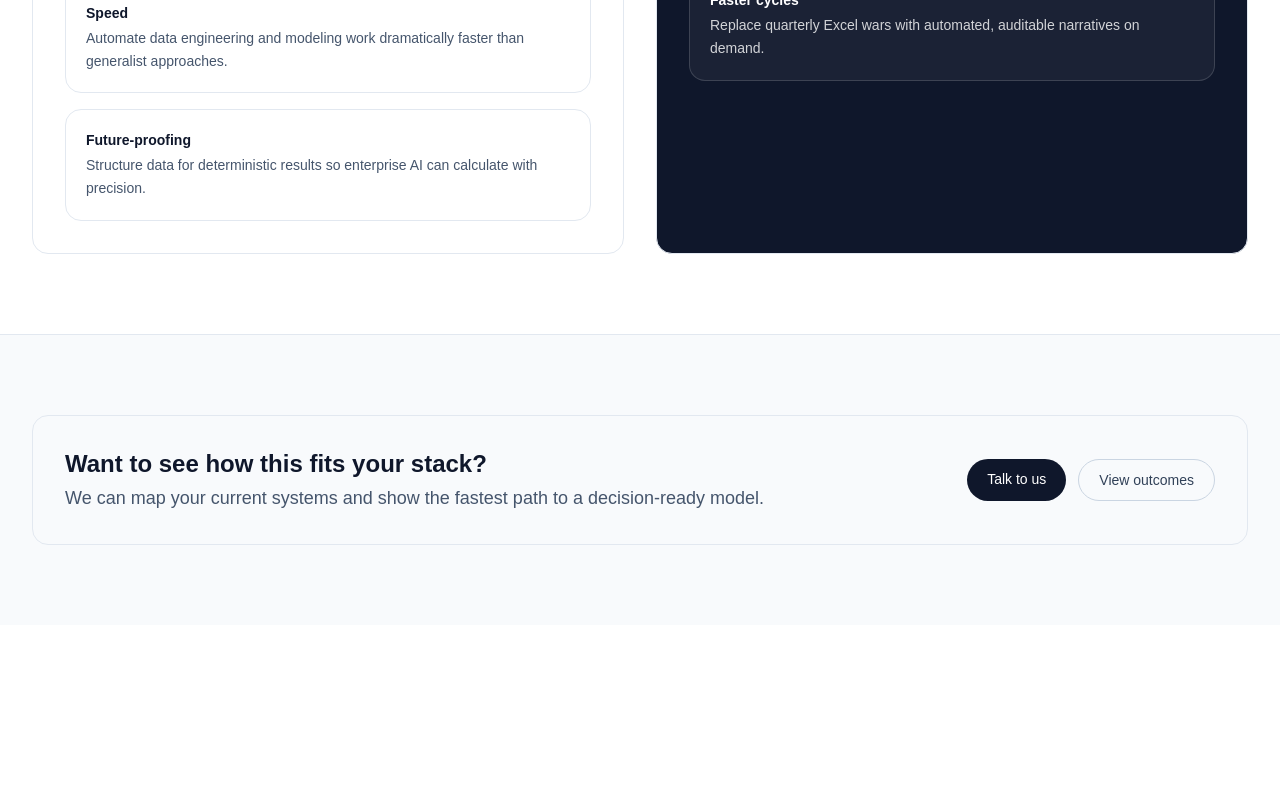
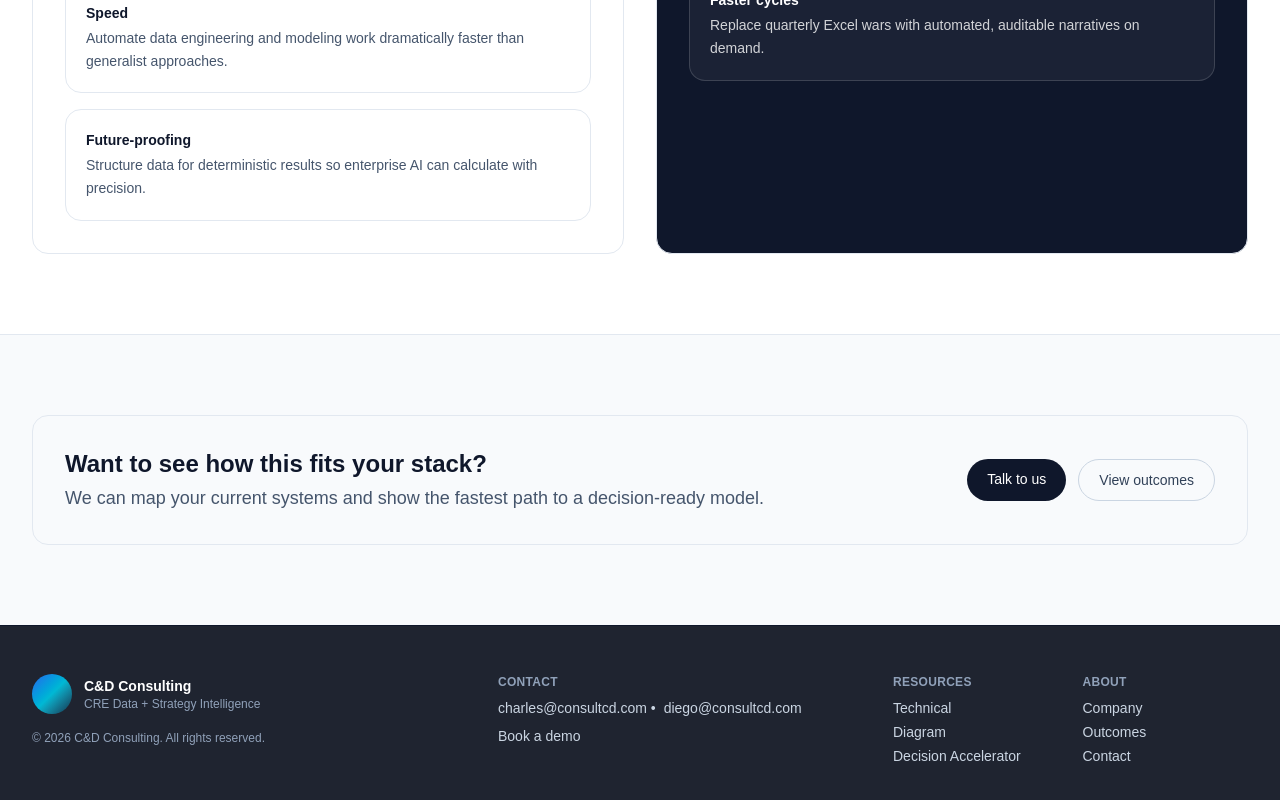
Before and after one commit to gliderhover/cd-consulting-site, a Next.js app: page /technical in a window 1280 px wide. Shown: the part 1957-2757 px from the top of the page. Before the commit the page ends 2582 px from the top, so only its background shows below. Built offline with nearby package versions, Linux system fonts and the light colour scheme.

Commit message:
footer update

```diff
--- a/app/layout.tsx
+++ b/app/layout.tsx
@@ -2,6 +2,7 @@ import type { Metadata } from "next";
 import { Geist, Geist_Mono } from "next/font/google";
 import "./globals.css";
 import SiteHeader from "@/components/SiteHeader";
+import SiteFooter from "@/components/SiteFooter";
 
 const geistSans = Geist({
   variable: "--font-geist-sans",
@@ -29,6 +30,7 @@ export default function RootLayout({
         className={`${geistSans.variable} ${geistMono.variable} antialiased`}
       ><SiteHeader />
         {children}
+        <SiteFooter />
       </body>
     </html>
   );
--- /dev/null
+++ b/components/SiteFooter.tsx
@@ -0,0 +1,94 @@
+import Container from "@/components/Container";
+import contactContent from "@/content/contact.json";
+
+type ContactContent = {
+  emails?: string[];
+  email?: string;
+};
+
+const contact = contactContent as Partial<ContactContent>;
+
+export default function SiteFooter() {
+  const year = new Date().getFullYear();
+  const emails = (contact.emails && contact.emails.length > 0
+    ? contact.emails
+    : contact.email
+      ? [contact.email]
+      : ["charles@consultcd.com", "diego@consultcd.com"]) as string[];
+
+  return (
+    <footer className="border-t border-slate-900 bg-[#1f2430] py-12 text-slate-200">
+      <Container>
+        <div className="grid gap-10 md:grid-cols-[1.2fr_1fr_1fr]">
+          <div className="space-y-4">
+            <div className="flex items-center gap-3">
+              <div className="h-10 w-10 rounded-full bg-gradient-to-br from-[#2563eb] via-[#00b8d4] to-[#0f344d]" />
+              <div>
+                <div className="text-sm font-semibold text-white">C&amp;D Consulting</div>
+                <div className="text-xs text-slate-400">CRE Data + Strategy Intelligence</div>
+              </div>
+            </div>
+            <div className="text-xs text-slate-400">© {year} C&amp;D Consulting. All rights reserved.</div>
+          </div>
+
+          <div className="space-y-2 text-sm">
+            <div className="text-xs font-semibold uppercase tracking-wide text-slate-400">Contact</div>
+            <div className="flex flex-wrap gap-2 text-sm text-slate-300">
+              {emails.map((email, index) => (
+                <span key={email}>
+                  <a href={`mailto:${email}`} className="hover:text-white">
+                    {email}
+                  </a>
+                  {index < emails.length - 1 ? " • " : ""}
+                </span>
+              ))}
+            </div>
+            <a
+              href="https://outlook.office.com/book/Demo@consultcd.com/"
+              target="_blank"
+              rel="noreferrer"
+              className="text-sm text-slate-300 hover:text-white"
+            >
+              Book a demo
+            </a>
+          </div>
+
+          <div className="grid grid-cols-2 gap-6 text-sm">
+            <div className="space-y-2">
+              <div className="text-xs font-semibold uppercase tracking-wide text-slate-400">
+                Resources
+              </div>
+              <div className="space-y-1 text-slate-300">
+                <a href="/technical" className="block hover:text-white">
+                  Technical
+                </a>
+                <a href="/diagram" className="block hover:text-white">
+                  Diagram
+                </a>
+                <a href="/#decision-accelerator" className="block hover:text-white">
+                  Decision Accelerator
+                </a>
+              </div>
+            </div>
+            <div className="space-y-2">
+              <div className="text-xs font-semibold uppercase tracking-wide text-slate-400">
+                About
+              </div>
+              <div className="space-y-1 text-slate-300">
+                <a href="/about-us" className="block hover:text-white">
+                  Company
+                </a>
+                <a href="/#outcomes" className="block hover:text-white">
+                  Outcomes
+                </a>
+                <a href="/#contact" className="block hover:text-white">
+                  Contact
+                </a>
+              </div>
+            </div>
+          </div>
+        </div>
+      </Container>
+    </footer>
+  );
+}
```
Also changed, not shown: app/page.tsx (line endings or trailing spaces).
